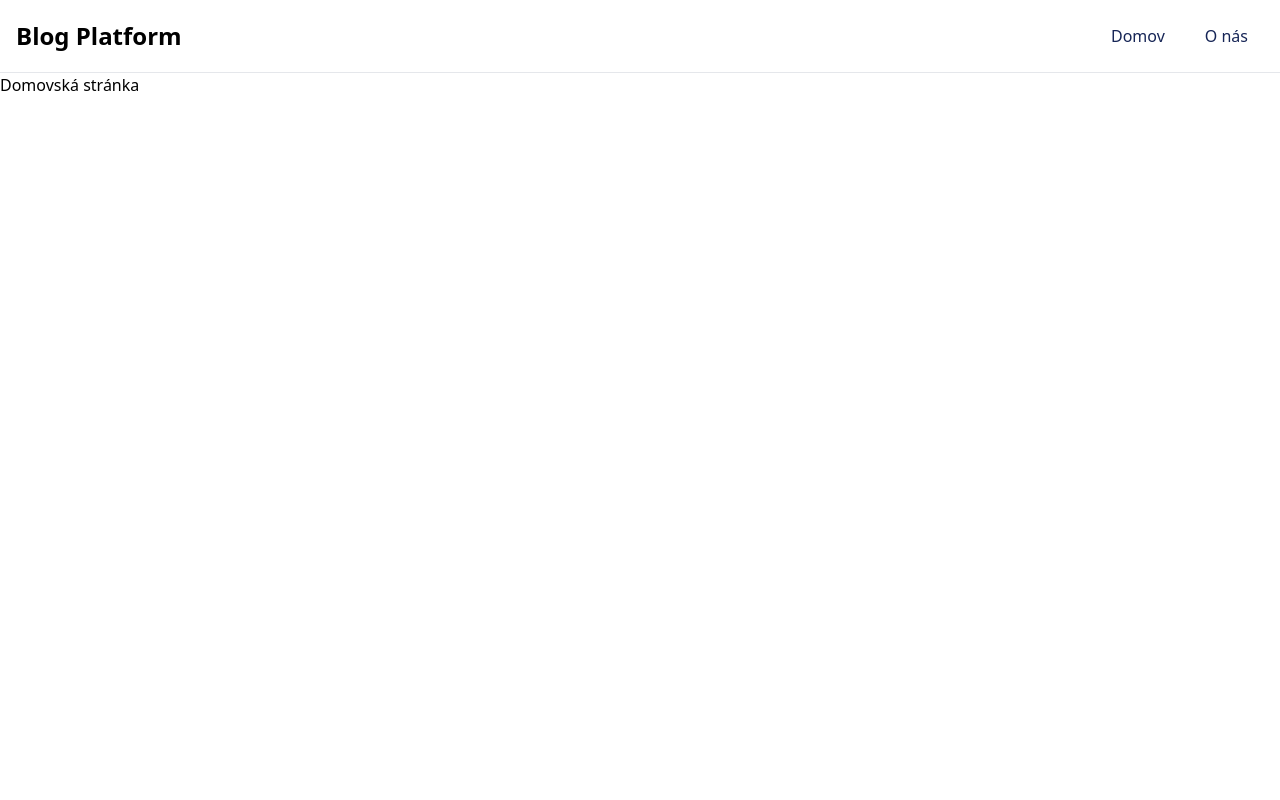
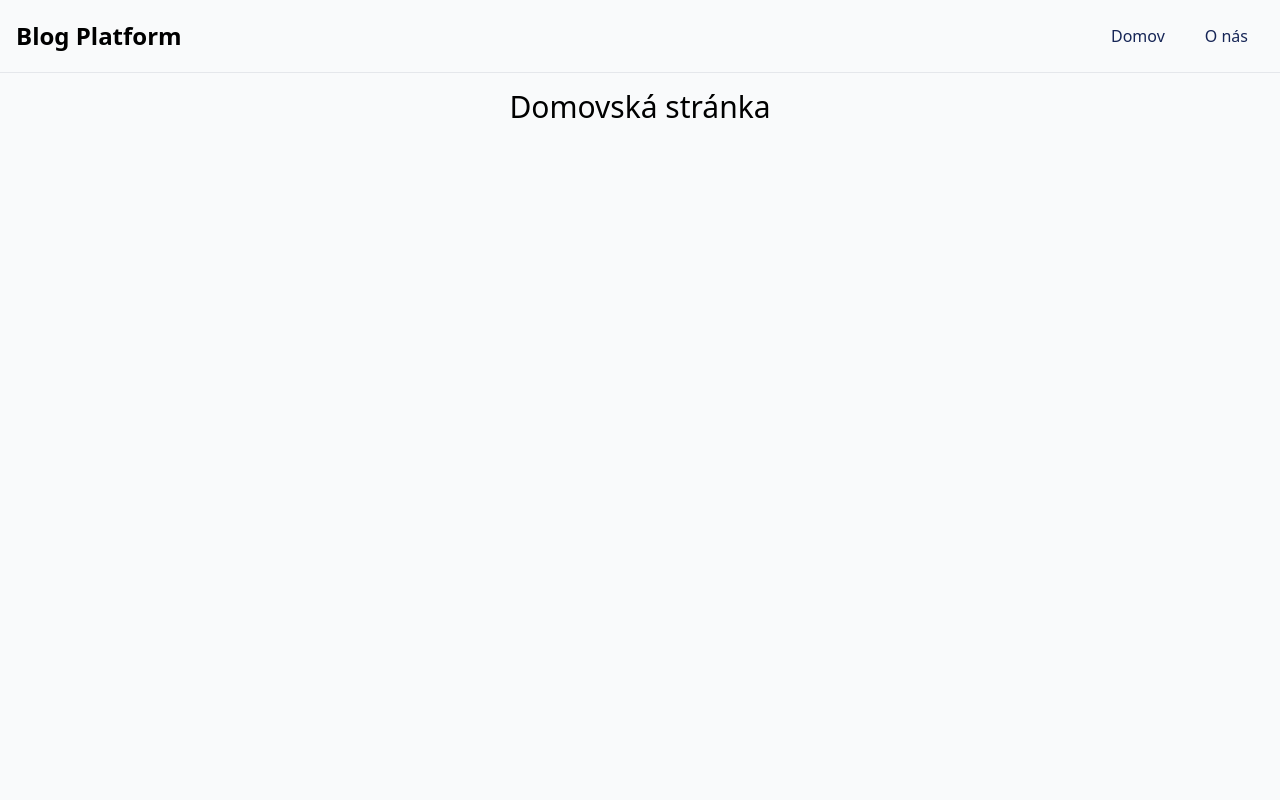
Before and after one commit to MarianHolly/blog_platform, a Django app: page / in a window 1280 px wide. Run offline with Django 5.2, Linux system fonts and the light colour scheme; data that the repository does not hold is empty.

Commit message:
basic design for HomePage

```diff
--- a/templates/base.html
+++ b/templates/base.html
@@ -6,7 +6,7 @@
     <title>{% block title %}{% endblock %}</title>
     <script src="https://cdn.jsdelivr.net/npm/@tailwindcss/browser@4"></script>
 </head>
-<body class="min-h-screen">
+<body class="min-h-screen bg-gray-50">
     {% include 'header.html' %}
 
     <div class="container mx-auto">
--- a/templates/content/home.html
+++ b/templates/content/home.html
@@ -5,14 +5,14 @@
 {% endblock %}
 
 {% block content %}
-    <h1>Domovská stránka</h1>
-    <ul>
+    <h1 class="text-3xl text-center my-4">Domovská stránka</h1>
+    <div class="container my-4 flex flex-col gap-3 justify-center">
         {% for article in articles %}
-            <li>
-                <a href="{% url 'article' article.id %}">
+            <div class="border-1 border-gray-200 px-2 py-4 rounded-md">
+                <a href="{% url 'article' article.id %}" class="hover:text-gray-700">
                     {{ article.title }}
                 </a>
-            </li>
+            </div>
         {% endfor %}
-    </ul>
+    </div>
 {% endblock %}
```
